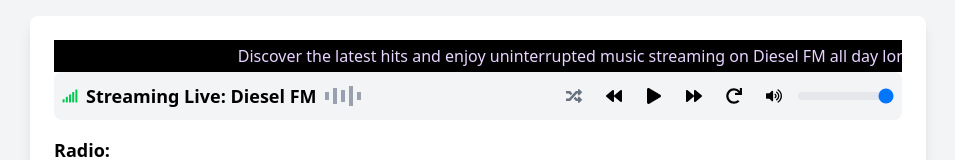
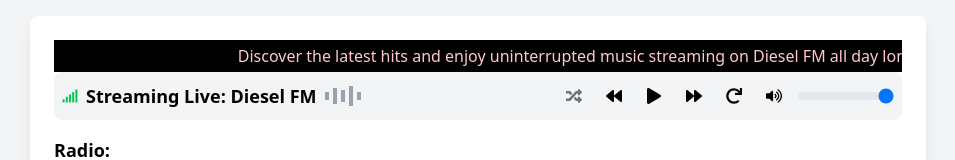
Before and after one commit to seyuan111/edm-music, a React (Vite) app: page / in a window 1280 px wide. Shown: the top 160 px of the page, without its empty margins (162-1117 px from the left). Built offline with nearby package versions, Linux system fonts and the light colour scheme.

Commit message:
change color of banner

```diff
--- a/src/components/Banner.jsx
+++ b/src/components/Banner.jsx
@@ -6,7 +6,7 @@
     "Discover the latest hits and enjoy uninterrupted music streaming on Diesel FM all day long!";
 
   return (
-    <div className="w-full overflow-hidden bg-black text-purple-200 py-1">
+    <div className="w-full overflow-hidden bg-black text-red-200 py-1">
       <div className="inline-block whitespace-nowrap animate-marquee">
         <span className="text-sm md:text-base">{randomSentence}</span>
       </div>
```
